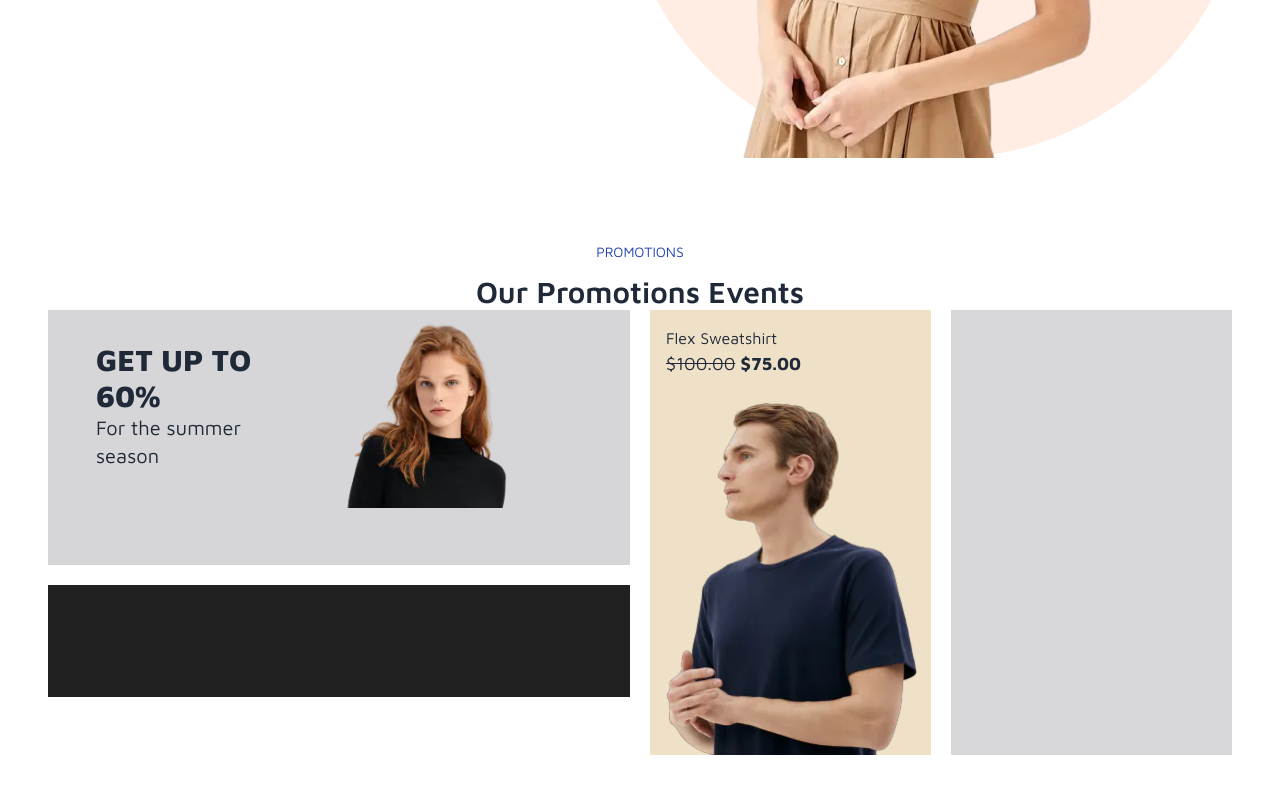
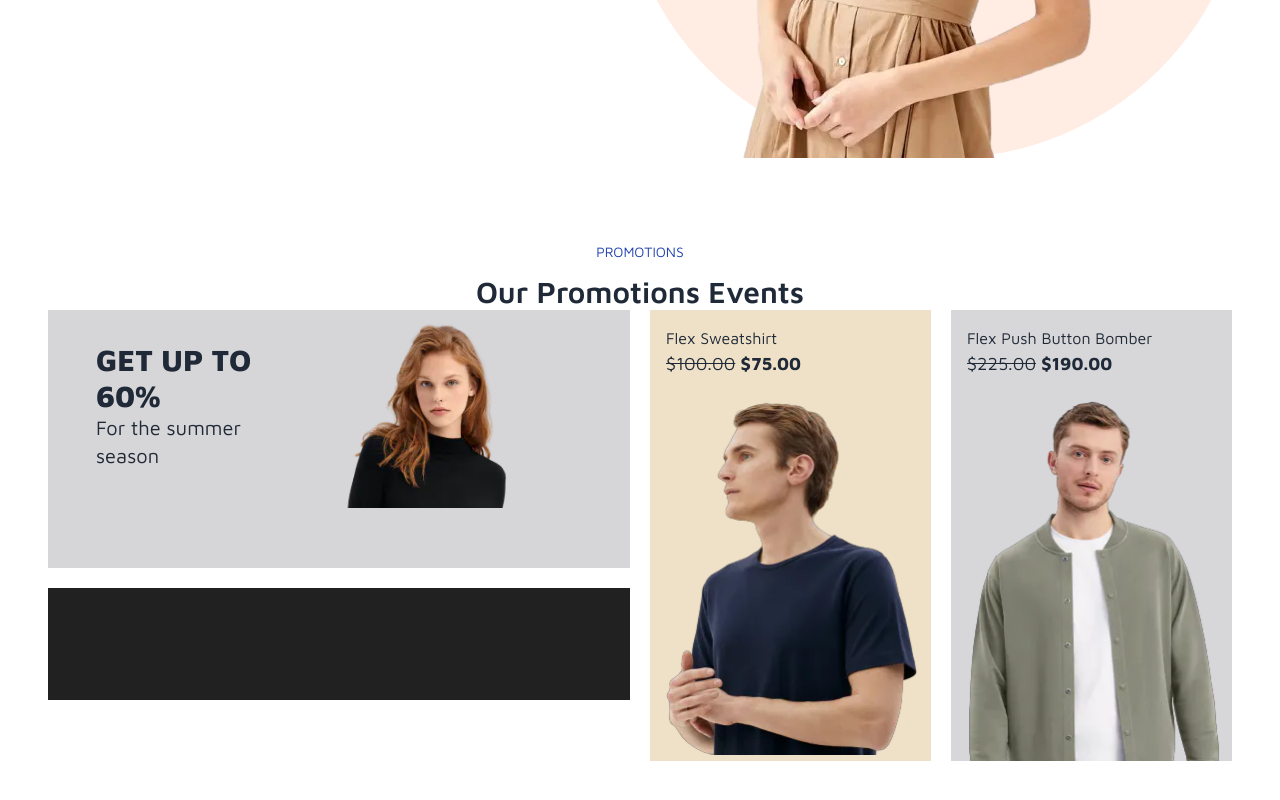
Before and after one commit to Asad-Ur-Rahman/ecommerce-app, a Next.js app: page / in a window 1280 px wide. Shown: the part 550-1350 px from the top of the page. Built offline with nearby package versions, Linux system fonts and the light colour scheme.

Commit message:
Update index.tsx

```diff
--- a/src/components/views/productTypes/index.tsx
+++ b/src/components/views/productTypes/index.tsx
@@ -1,4 +1,4 @@
-import { event1, event2 } from "@/components/assets"
+import { event1, event2, event3 } from "@/components/assets"
 import Image from "next/image"
 
 
@@ -27,12 +27,21 @@ const ProductsTypes = () => {
           <div className="p-4">
             <p>Flex Sweatshirt</p>
             <p className=" text-lg"> <del>$100.00</del> <strong>$75.00</strong></p>
-            </div>
+          </div>
           <div className="w-62">
             <Image width={1000} height={1000} src={event2} alt="sweaters" />
           </div>
         </div>
-        <div className='w-full row-span-2 h-full bg-cat4'></div>
+
+        <div className='w-full row-span-2 h-full bg-cat4'>
+          <div className="p-4">
+            <p>Flex Push Button Bomber</p>
+            <p className=" text-lg"> <del>$225.00</del> <strong>$190.00</strong></p>
+          </div>
+          <div className="w-62">
+            <Image width={1000} height={1000} src={event3} alt="sweaters" />
+          </div>
+        </div>
         <div className='w-full col-span-2 h-28 bg-cat2'></div>
       </div>
 
```
